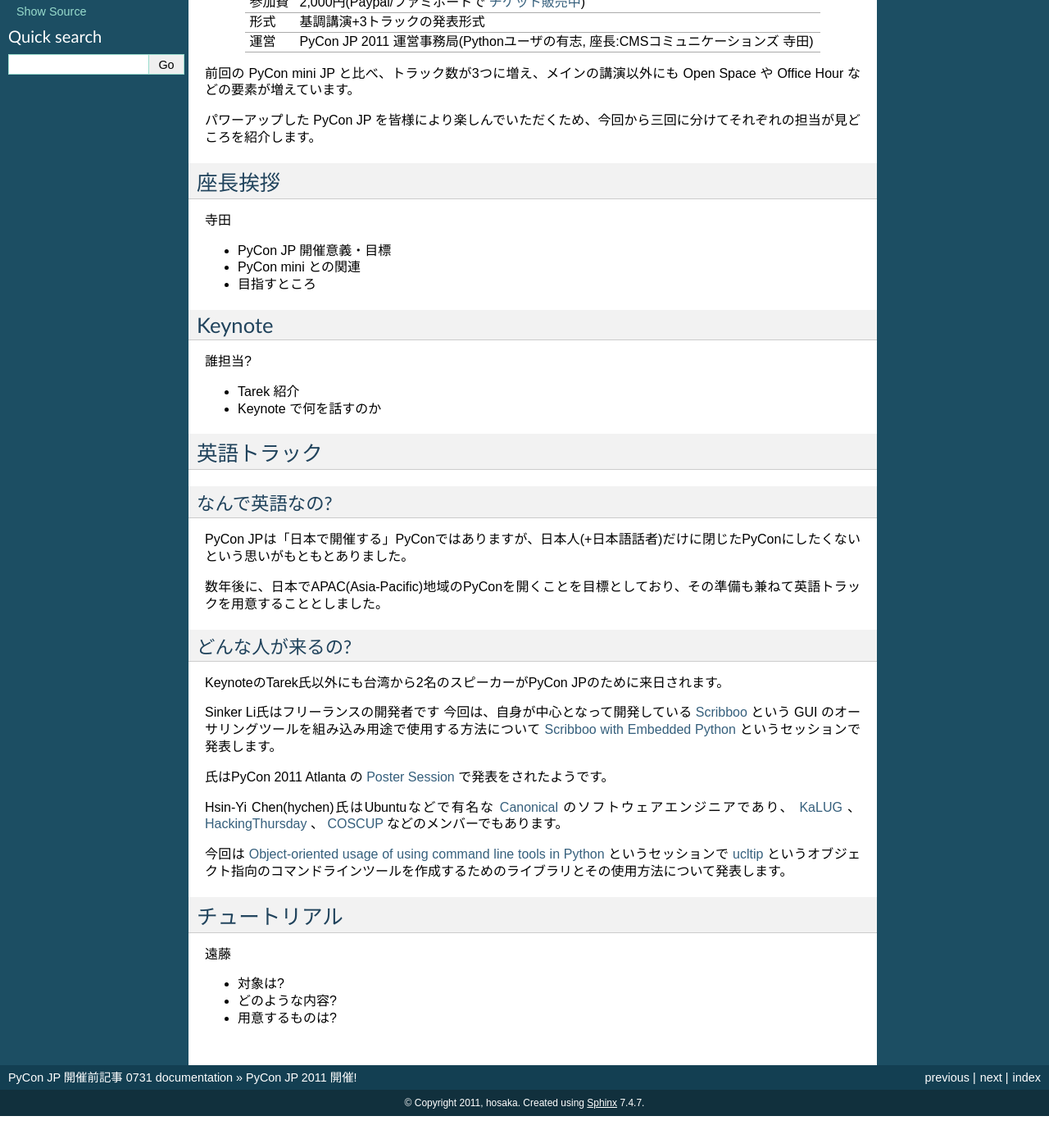
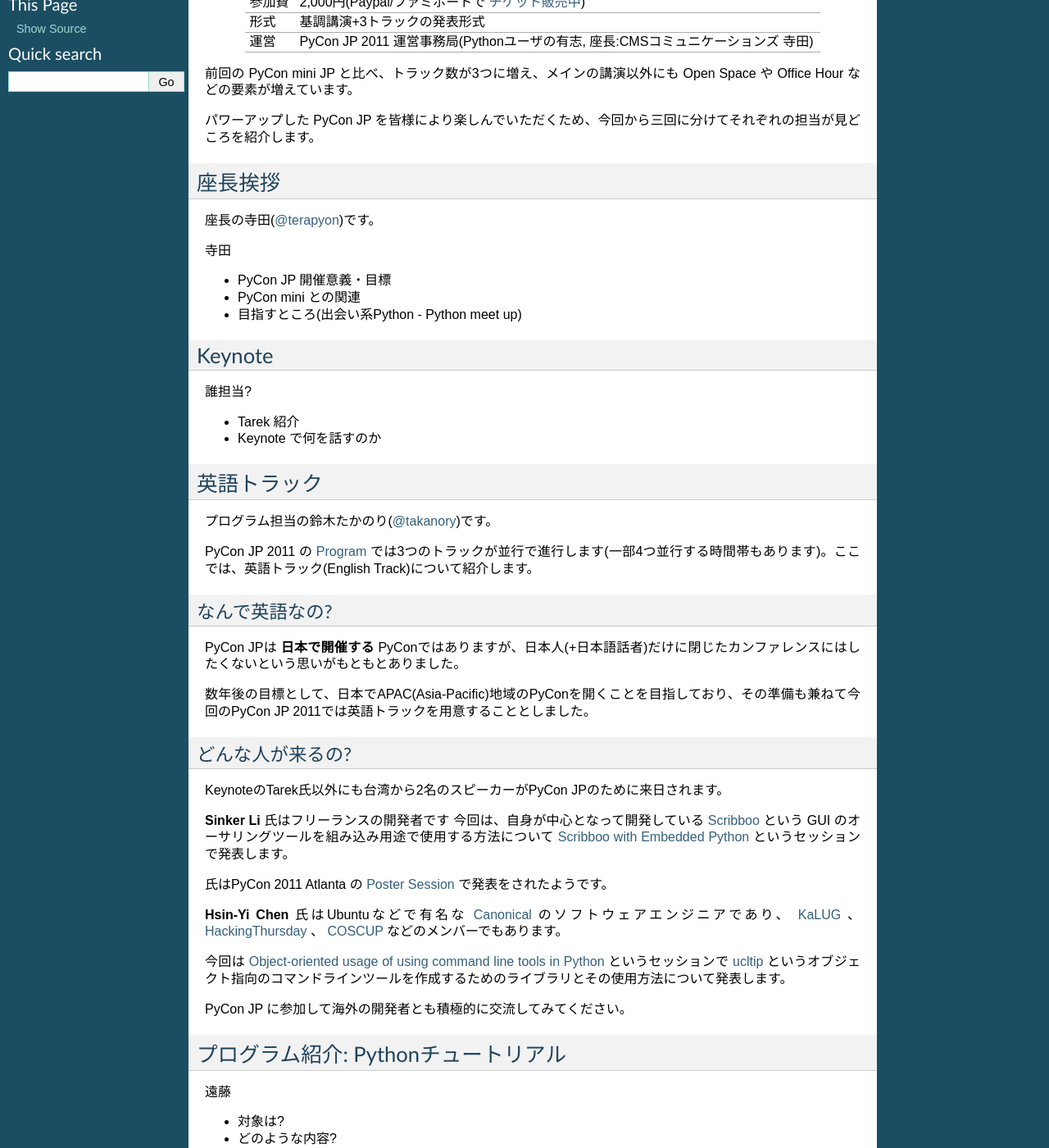
Before and after one commit to michilu/prepycon-article, a Sphinx documentation site: the page built from sphinx/vol1.rst, in a window 1280 px wide and 1400 px high, scrolled down 412 px. Shown: the whole window at 82% size. Built offline with Sphinx 7.4.7, drawn with Linux system fonts in a browser that asks for light colours; before the commit the page ends 1773 px from its top, so only the background shows below that; some of the changed text lies outside the part shown.

Commit message:
updated about english track

```diff
--- a/sphinx/vol1.rst
+++ b/sphinx/vol1.rst
@@ -32,13 +32,13 @@
 
 座長挨拶
 ========
+座長の寺田(`@terapyon <http://twitter.com/takanory>`_)です。
 
 寺田
 
 - PyCon JP 開催意義・目標
 - PyCon mini との関連
-- 目指すところ
-
+- 目指すところ(出会い系Python - Python meet up)
 
 Keynote
 =======
@@ -51,18 +51,21 @@
 
 英語トラック
 ==============
+プログラム担当の鈴木たかのり(`@takanory <http://twitter.com/takanory>`_)です。
+
+PyCon JP 2011 の `Program <http://2011.pycon.jp/program>`_ では3つのトラックが並行で進行します(一部4つ並行する時間帯もあります)。ここでは、英語トラック(English Track)について紹介します。
 
 なんで英語なの?
 ---------------
-PyCon JPは「日本で開催する」PyConではありますが、日本人(+日本語話者)だけに閉じたPyConにしたくないという思いがもともとありました。
+PyCon JPは **日本で開催する** PyConではありますが、日本人(+日本語話者)だけに閉じたカンファレンスにはしたくないという思いがもともとありました。
 
-数年後に、日本でAPAC(Asia-Pacific)地域のPyConを開くことを目標としており、その準備も兼ねて英語トラックを用意することとしました。
+数年後の目標として、日本でAPAC(Asia-Pacific)地域のPyConを開くことを目指しており、その準備も兼ねて今回のPyCon JP 2011では英語トラックを用意することとしました。
 
 どんな人が来るの?
 -----------------
 KeynoteのTarek氏以外にも台湾から2名のスピーカーがPyCon JPのために来日されます。
 
-Sinker Li氏はフリーランスの開発者です
+**Sinker Li** 氏はフリーランスの開発者です
 今回は、自身が中心となって開発している
 `Scribboo <http://www.assembla.com/wiki/show/MadButterfly/Scribboo>`_ という
 GUI のオーサリングツールを組み込み用途で使用する方法について
@@ -70,7 +73,7 @@
 
 氏はPyCon 2011 Atlanta の `Poster Session <http://us.pycon.org/2011/schedule/lists/posters/>`_ で発表をされたようです。
 
-Hsin-Yi Chen(hychen)氏はUbuntuなどで有名な `Canonical <http://www.canonical.com/>`_ のソフトウェアエンジニアであり、
+**Hsin-Yi Chen** 氏はUbuntuなどで有名な `Canonical <http://www.canonical.com/>`_ のソフトウェアエンジニアであり、
 `KaLUG <http://kalug.linux.org.tw/>`_ 、
 `HackingThursday <http://www.hackingthursday.org/>`_ 、
 `COSCUP <http://coscup.org/2011/en/>`_ などのメンバーでもあります。
@@ -79,8 +82,10 @@
 `Object-oriented usage of using command line tools in Python <http://2011.pycon.jp/program/talks#object-oriented-usage-of-using-command-line-tools-in-python>`_ というセッションで
 `ucltip <http://pypi.python.org/pypi/ucltip>`_ というオブジェクト指向のコマンドラインツールを作成するためのライブラリとその使用方法について発表します。
 
-チュートリアル
-==============
+PyCon JP に参加して海外の開発者とも積極的に交流してみてください。
+
+プログラム紹介: Pythonチュートリアル
+====================================
 
 遠藤
 
```
